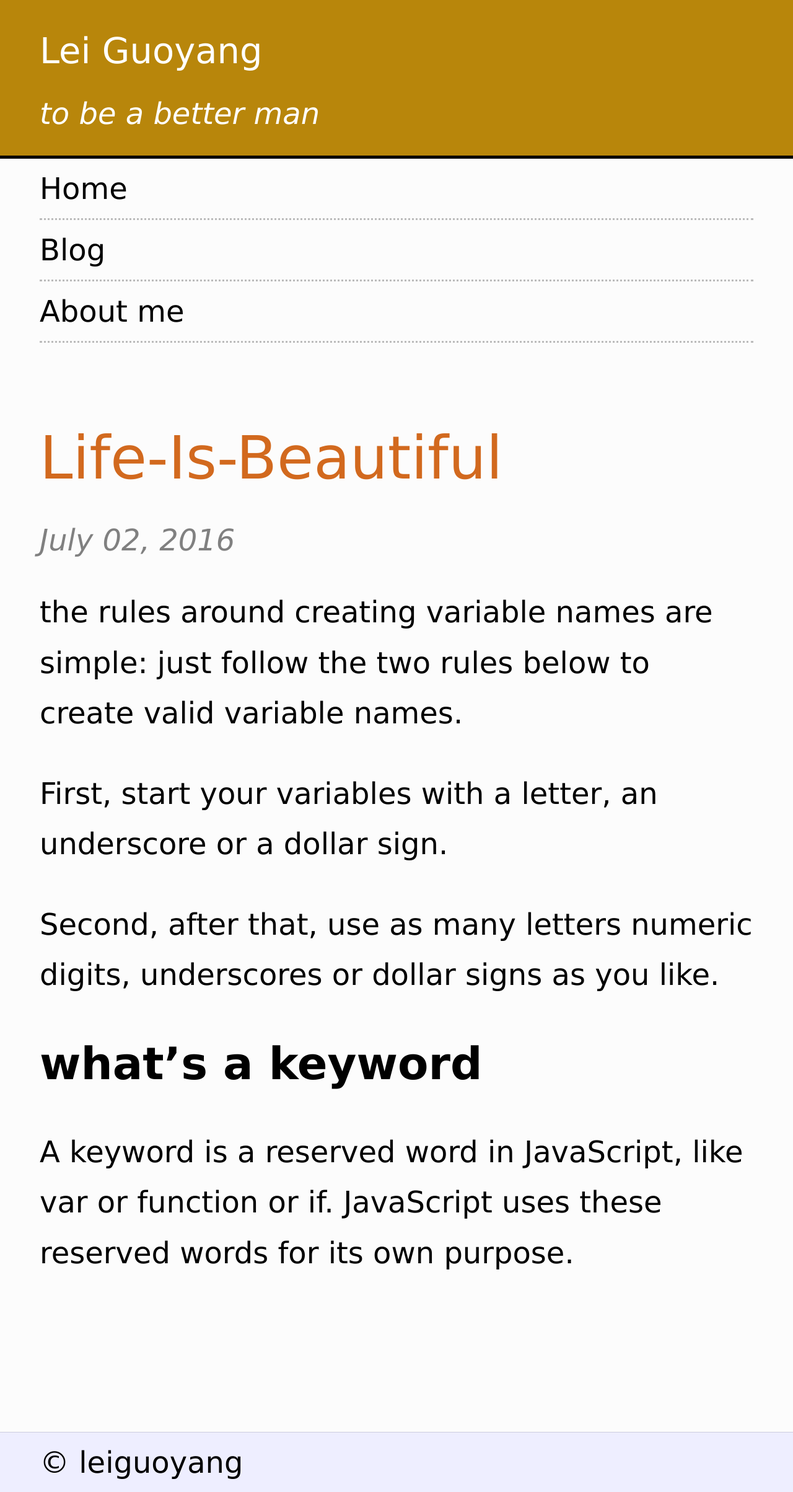
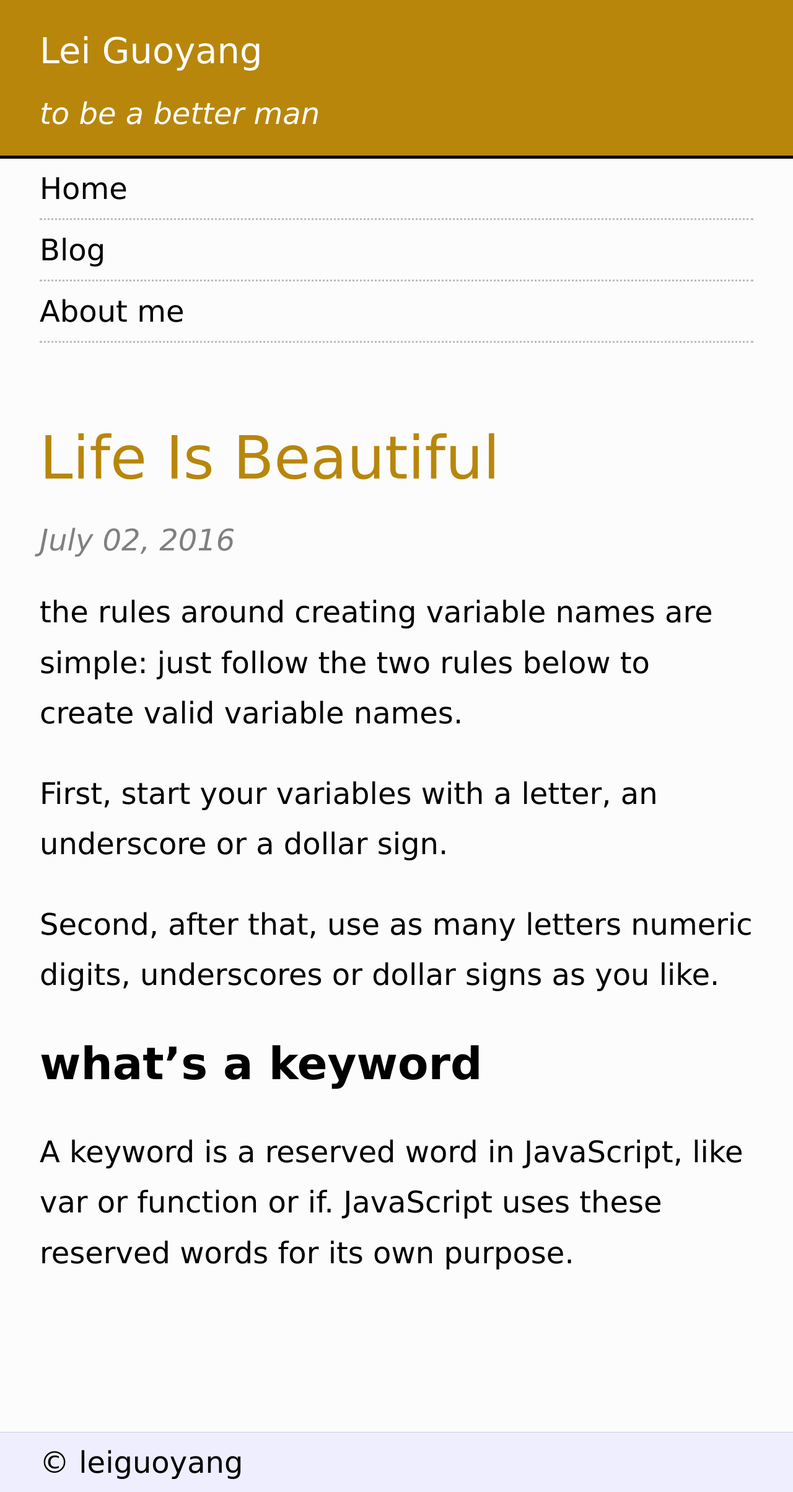
Before and after one commit to leiguoyang/leiguoyang.github.io, a Jekyll site: the page built from _posts/2016-07-02-life-is-beautiful.md, in a window 1280 px wide. Shown: the whole page at 62% size. Built offline with Jekyll 4.4.1, drawn with Linux system fonts in a browser that asks for light colours.

Commit message:
change the color for the h1 in the main section

```diff
--- a/_posts/2016-07-02-life-is-beautiful.md
+++ b/_posts/2016-07-02-life-is-beautiful.md
@@ -1,6 +1,6 @@
 ---
 layout: post
-title: life-is-beautiful
+title: life is beautiful
 date: 2016-07-02
 ---
 
--- a/css/main.css
+++ b/css/main.css
@@ -37,7 +37,7 @@ nav {
   font-size: 2em;
   text-transform: capitalize;
   font-weight: normal;
-  color: chocolate;
+  color: darkgoldenrod;
   margin-bottom: .5em;
 }
 
```
